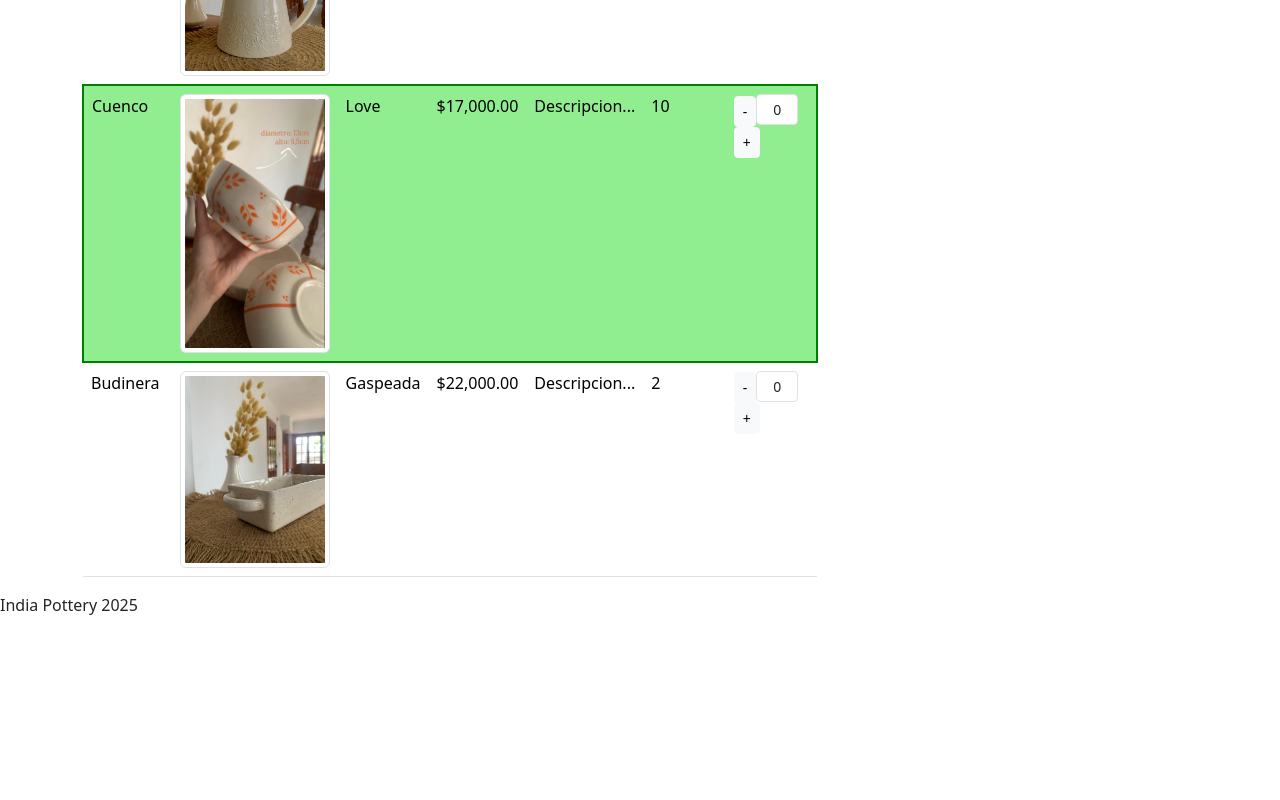
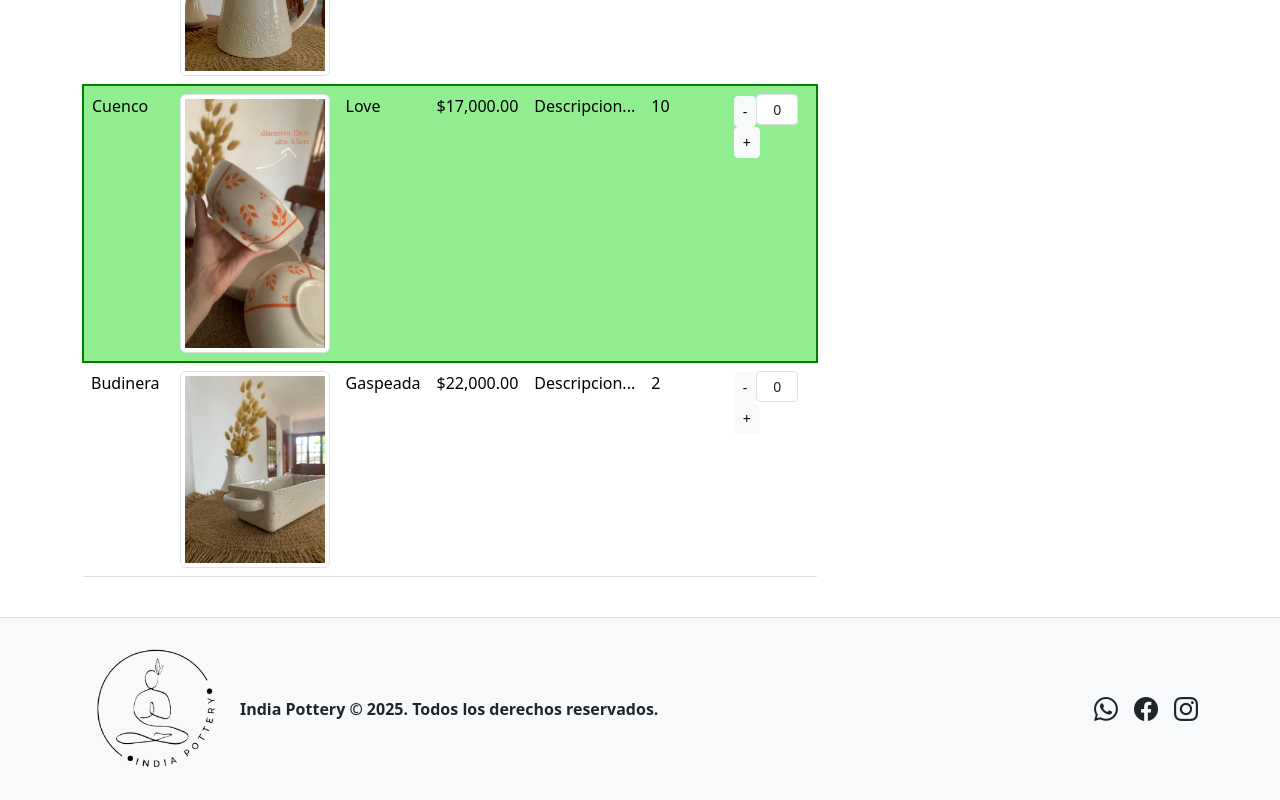
Before and after one commit to Melanie-SanRoman/india_pottery_seminario_angular, an Angular app: page / in a window 1280 px wide. Shown: the part 531-1331 px from the top of the page. Before the commit the page ends 1148 px from the top, so only its background shows below. Built offline with nearby package versions, Linux system fonts and the light colour scheme.

Commit message:
Refactor footer to include branding and social media links

```diff
--- a/src/app/app.html
+++ b/src/app/app.html
@@ -32,4 +32,22 @@
   </div>
 </div>
 
-<footer>{{title}} 2025</footer>
+<footer class="footer bg-light py-3 border-top mt-4">
+  <div class="container d-flex justify-content-between align-items-center">
+    <div class="d-flex align-items-center gap-2">
+      <img src="assets/images/logo_black.png" alt="Logo" height="150" style="background: none; border-radius: 4px;"/>
+      <span class="fw-semibold">India Pottery &copy; 2025. Todos los derechos reservados.</span>
+    </div>
+    <div class="d-flex gap-3">
+      <a href="https://wa.me/" target="_blank" class="text-dark" aria-label="WhatsApp">
+        <i class="bi bi-whatsapp" style="font-size: 1.5rem;"></i>
+      </a>
+      <a href="https://facebook.com/" target="_blank" class="text-dark" aria-label="Facebook">
+        <i class="bi bi-facebook" style="font-size: 1.5rem;"></i>
+      </a>
+      <a href="https://instagram.com/" target="_blank" class="text-dark" aria-label="Instagram">
+        <i class="bi bi-instagram" style="font-size: 1.5rem;"></i>
+      </a>
+    </div>
+  </div>
+</footer>
```
